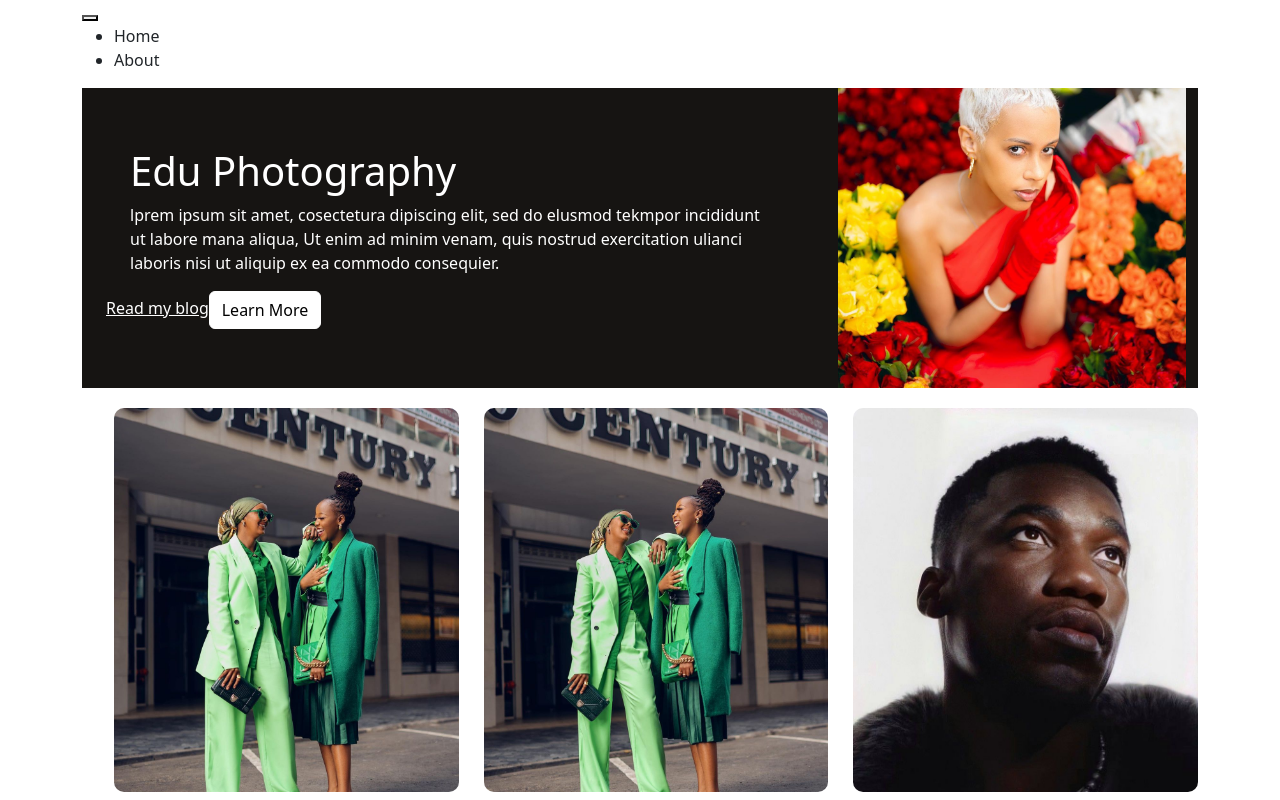
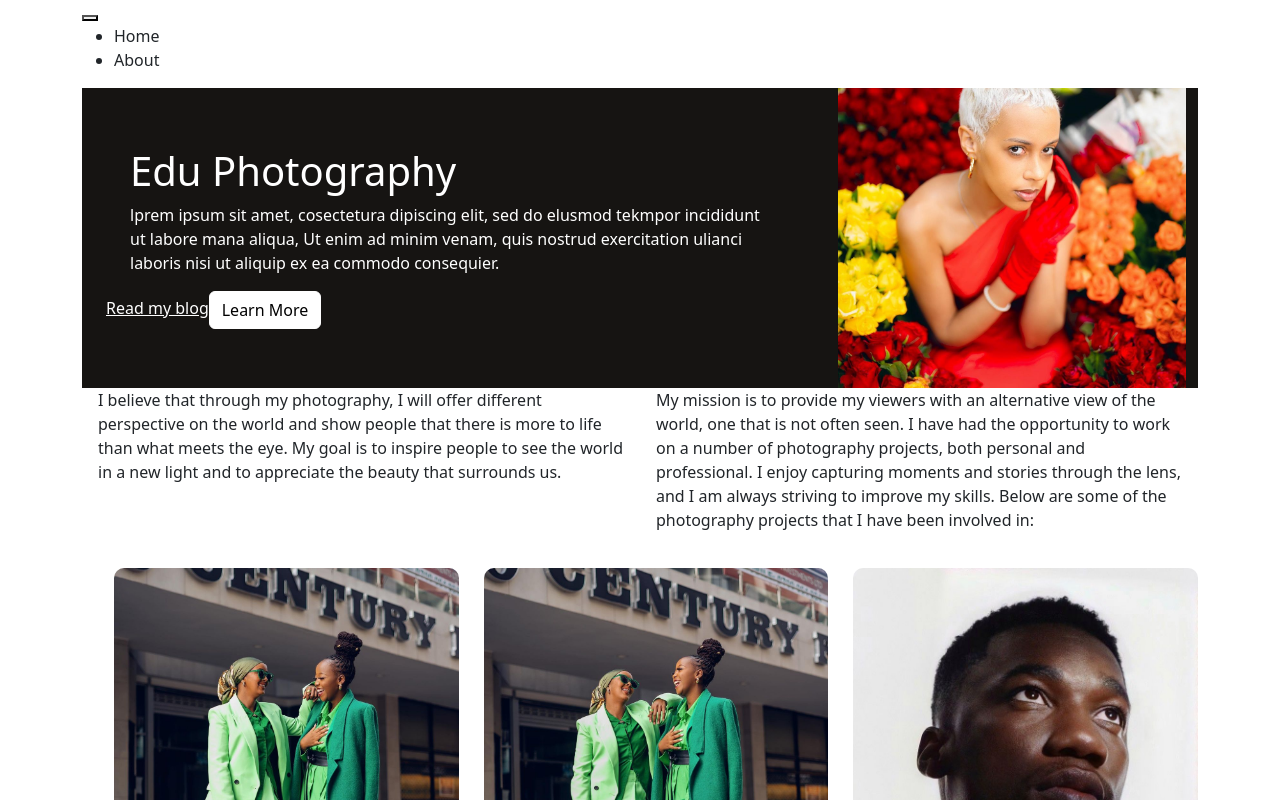
Before and after one commit to Mickey254-ja/Mikki, a React (Create React App) app: page / in a window 1280 px wide. Shown: the top 800 px of the page. Built offline with nearby package versions, Linux system fonts and the light colour scheme.

Commit message:
imports component

```diff
--- a/src/App.js
+++ b/src/App.js
@@ -4,6 +4,7 @@ import { Container } from 'react-bootstrap';
 import { Header } from './components/Header';
 import { MenuOverlay }from './components/MenuOverlay';
 import ImagesCollection from './components/ImagesCollection';
+import { InformationSection } from './components/InformationSection';
 import { useState } from 'react';
 
 function App() {
@@ -14,6 +15,7 @@ function App() {
       <Header navbarOpen={navbarOpen} setNavbarOpen={setNavbarOpen} />
       <MenuOverlay navbarOpen={navbarOpen} setNavbarOpen={setNavbarOpen} />
        <HeroSection />
+       <InformationSection />
        <ImagesCollection />
      </Container>
     </div>
```
